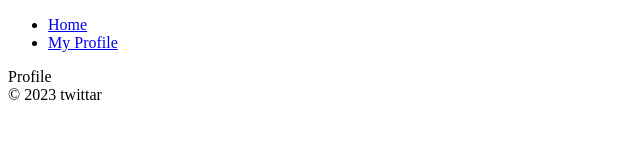
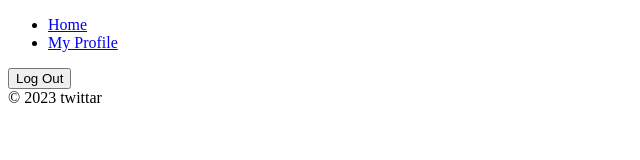
Before and after one commit to Seokyung/Twittar, a React (Create React App) app: page /#/profile in a window 1280 px wide. Shown: the top 160 px of the page, without its empty margins (0-640 px from the left). Built offline with nearby package versions, Linux system fonts and the light colour scheme; no server answers; sample sign-in values are in the browser's storage.

Commit message:
Implement Logout

```diff
--- a/src/components/AppRouter.js
+++ b/src/components/AppRouter.js
@@ -1,5 +1,10 @@
 import React from "react";
-import { HashRouter as Router, Route, Routes } from "react-router-dom";
+import {
+	HashRouter as Router,
+	Route,
+	Routes,
+	Navigate,
+} from "react-router-dom";
 import Navigation from "./Navigation";
 import Home from "../routes/Home";
 import Auth from "../routes/Auth";
@@ -14,9 +19,13 @@ function AppRouter({ isLoggedIn }) {
 					<>
 						<Route path="/" element={<Home />} />
 						<Route path="/profile" element={<Profile />} />
+						<Route path="*" element={<Navigate to="/" />} />
 					</>
 				) : (
-					<Route path="/" element={<Auth />} />
+					<>
+						<Route path="/" element={<Auth />} />
+						<Route path="*" element={<Navigate to="/" />} />
+					</>
 				)}
 			</Routes>
 		</Router>
--- a/src/routes/Profile.js
+++ b/src/routes/Profile.js
@@ -1,4 +1,17 @@
 import React from "react";
+import { getAuth, signOut } from "firebase/auth";
+import { useNavigate } from "react-router-dom";
 
-const Profile = () => <span>Profile</span>;
+function Profile() {
+	const auth = getAuth();
+	const navigate = useNavigate();
+
+	const onLogoutClick = () => {
+		signOut(auth);
+		navigate("/", { replace: true });
+	};
+
+	return <button onClick={onLogoutClick}>Log Out</button>;
+}
+
 export default Profile;
```
